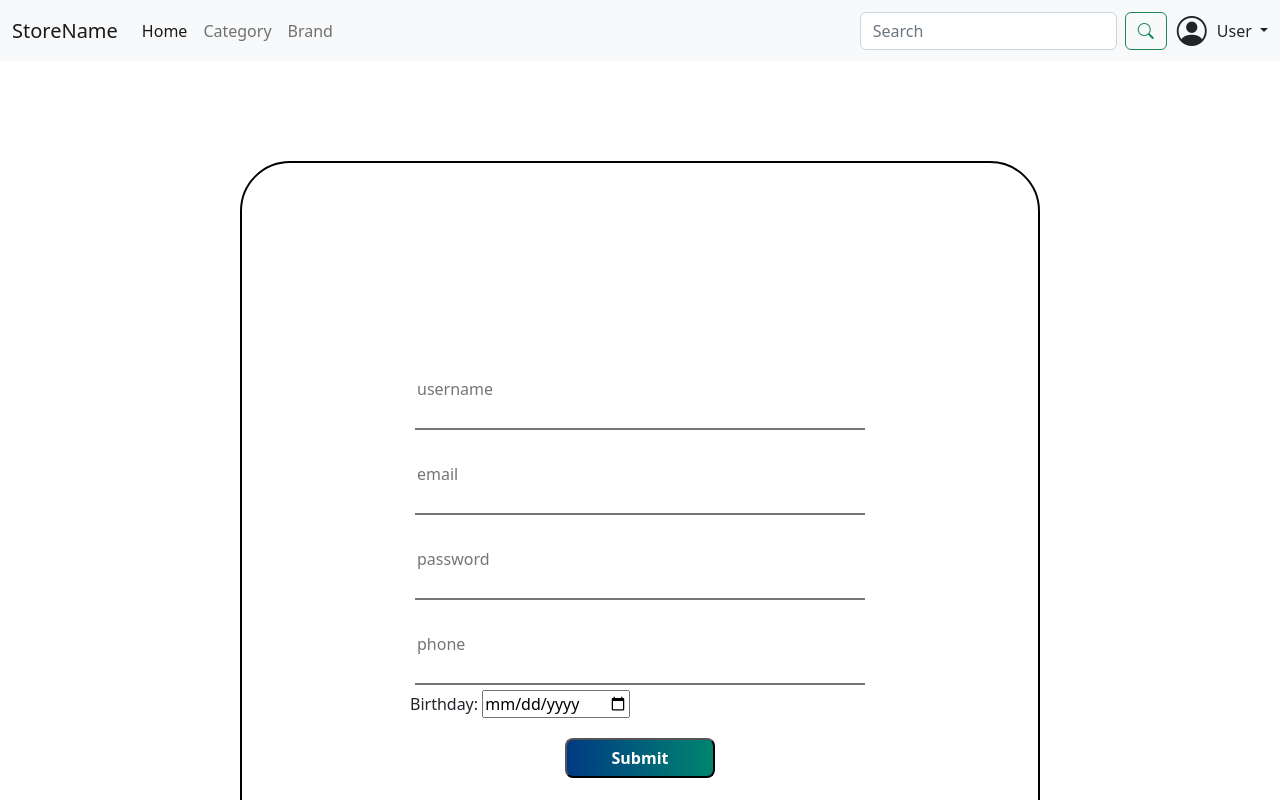
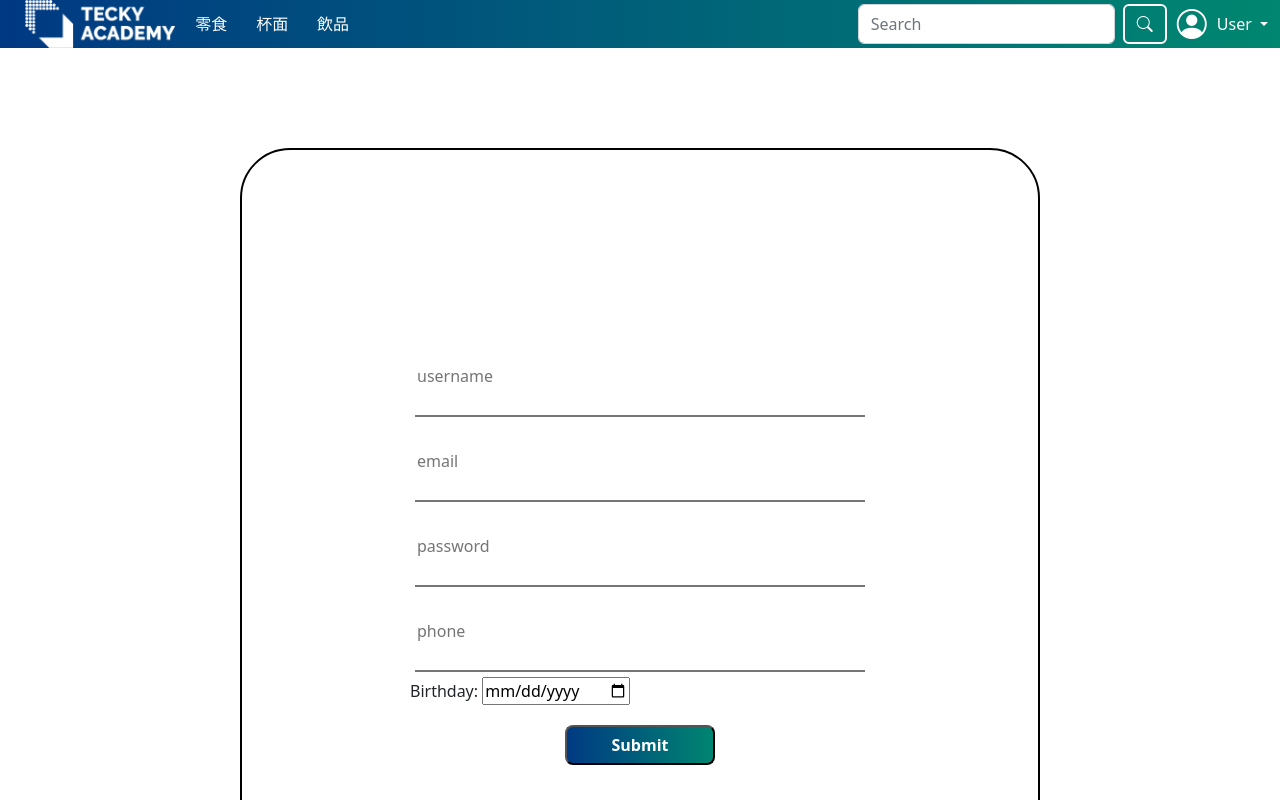
Before and after one commit to TerenceWong-Git/WSP-Project, a website: page public/register.html in a window 1280 px wide. Shown: the top 800 px of the page. Drawn offline with nearby package versions, Linux system fonts and the light colour scheme.

Commit message:
successful combination of register.html and nav bar from login.html

```diff
--- a/public/register.css
+++ b/public/register.css
@@ -1,3 +1,50 @@
+
+:root {
+    --bs-btn-hover-bg: #00000045 !important;
+  }
+
+  body {
+    margin: 0;
+    top: 10px;
+  }
+
+  .bi, .bi-person-circle, .nav-link, .dropdown-toggle, .show {
+    color: white !important;
+  }
+
+  /* ------------------- Navbar CSS ------------------- */
+
+  .navbar {
+    --bs-navbar-padding-y: 0 !important;
+    --bs-navbar-color: rgb(255 255 255 / 100%) !important;
+    --bs-navbar-hover-color: rgb(255 255 255 / 50%) !important;
+    background: linear-gradient(
+      to right,
+      rgba(0, 57, 131, 1),
+      rgba(0, 135, 112, 1)
+    )!important;
+  }
+
+  .navSpace {
+    margin-left: 1vw;
+  }
+
+  .teckyLogo {
+    margin-left: 1vw;
+    height: 6vh;
+    /* color: rgb(255 255 255 / 100%) !important; */
+  }
+
+  .btn {
+    color: white !important;
+    border: 2px solid #ffffff !important;
+  }
+
+  .btn-outline-success {
+    --bs-btn-hover-bg: #50bb89 !important;
+    --bs-btn-active-bg: #50bb89 !important;
+  }
+
   .nav-item .dropdown {
     position: relative;
     margin-left: 20px !important;
--- a/public/register.html
+++ b/public/register.html
@@ -14,30 +14,34 @@
 
 <body>
 
+     <!-- NAV BAR -->
      <nav class="navbar navbar-expand-lg bg-light">
       <div class="container-fluid">
-      <a class="navbar-brand" href="#">StoreName</a>
-      <button class="navbar-toggler" type="button" data-bs-toggle="collapse" data-bs-target="#navbarSupportedContent"
-        aria-controls="navbarSupportedContent" aria-expanded="false" aria-label="Toggle navigation">
+          <img class="teckyLogo" src="./indexImages/teckyLogo.png" />
+          <button class="navbar-toggler" type="button" data-bs-toggle="collapse"
+              data-bs-target="#navbarSupportedContent" aria-controls="navbarSupportedContent" aria-expanded="false"
+              aria-label="Toggle navigation">
               <span class="navbar-toggler-icon"></span>
           </button>
           <div class="collapse navbar-collapse" id="navbarSupportedContent">
               <ul class="navbar-nav me-auto mb-2 mb-lg-0">
-          <li class="nav-item">
-            <a class="nav-link active" aria-current="page" href="#">Home</a>
+                  <li class="nav-item navSpace">
+                      <a class="nav-link" href="#">零食</a>
                   </li>
-          <li class="nav-item">
-            <a class="nav-link" href="#">Category</a>
+                  <li class="nav-item navSpace">
+                      <a class="nav-link" href="#">杯面</a>
                   </li>
-          <li class="nav-item">
-            <a class="nav-link">Brand</a>
+                  <li class="nav-item navSpace">
+                      <a class="nav-link">飲品</a>
                   </li>
               </ul>
               <form class="d-flex" role="search">
-          <input class="form-control me-2" type="search" placeholder="Search" aria-label="Search">
-          <button class="btn btn-outline-success" type="submit"><i class="bi bi-search"></i></button>
+                  <input class="form-control me-2" type="search" placeholder="Search" aria-label="Search" />
+                  <button class="btn btn-outline-success" type="submit">
+                      <i class="bi bi-search"></i>
+                  </button>
               </form>
-        <li class="nav-item" hidden>
+              <li class="nav-item" hidden="">
                   <div class="login-container">
                       <i class="bi bi-box-arrow-in-right"></i><a class="nav-link">Login</a>
                   </div>
@@ -55,10 +59,9 @@
                           </li>
                           <li class="cart-container">
                               <i class="bi bi-cart4"></i><a class="dropdown-item" href="#">Shopping Cart</a>
-
                           </li>
                           <li>
-                <hr class="dropdown-divider">
+                              <hr class="dropdown-divider" />
                           </li>
                           <li class="logout-container">
                               <i class="bi bi-box-arrow-left"></i><a class="dropdown-item" href="#">Logout</a>
@@ -69,6 +72,7 @@
           </div>
       </div>
   </nav>
+  <!-- END OF NAV BAR -->
 
   <div id="container1">
     <div id="roundCornerContainer">
```
Lines whose indentation alone changed are shown as unchanged.
